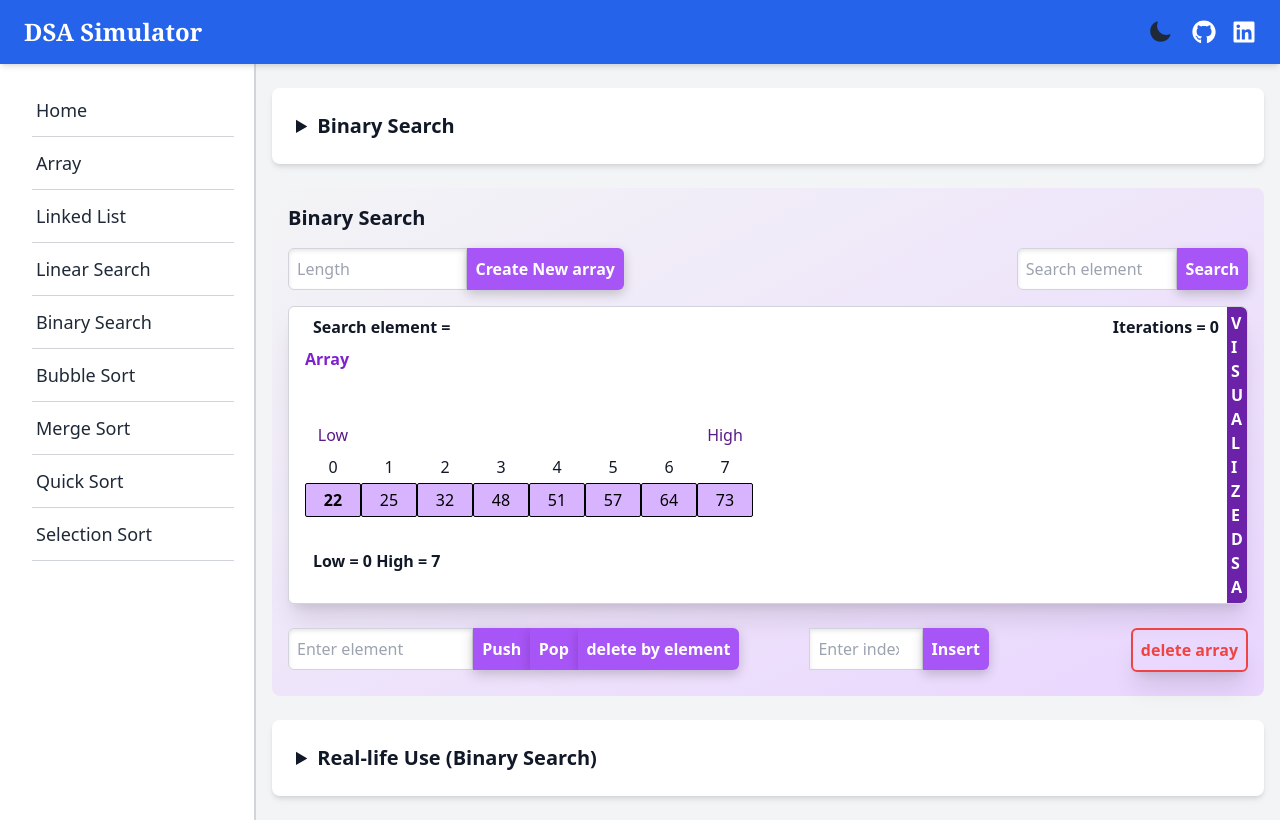
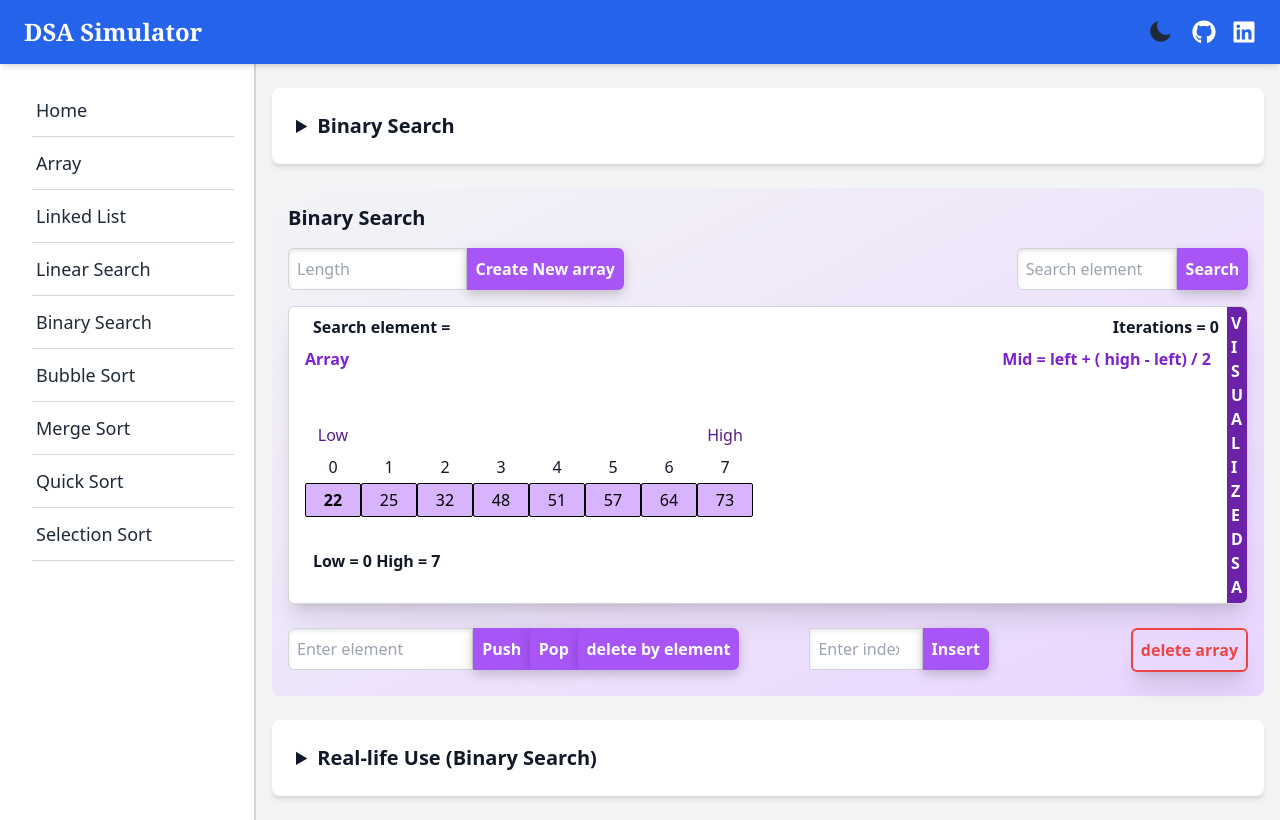
Before and after one commit to dipankar049/dsa-simulator, a React (Vite) app: page /binSearch in a window 1280 px wide. Built offline with nearby package versions, Linux system fonts and the light colour scheme.

Commit message:
style: add eq in binary search

```diff
--- a/src/pages/BinarySearch.jsx
+++ b/src/pages/BinarySearch.jsx
@@ -344,7 +344,10 @@ const BinarySearch = () => {
                                     <p className='pl-4 font-bold'>Search element = {searchEle}</p>
                                     <p className='font-bold'>Iterations = {iterations}</p>
                                 </div>
-                                <p className='m-2 font-bold text-purple-700 dark:text-purple-300'>{arrExist ? 'Array' : ''}</p>
+                                <div className='flex justify-between'>
+                                    <p className='m-2 font-bold text-purple-700 dark:text-purple-300'>{arrExist ? 'Array' : ''}</p>
+                                    <p className='m-2 font-bold text-purple-700 dark:text-purple-300'>{"Mid = left + ( high - left) / 2"}</p>
+                                </div>
                                 <div className='w-full p-2 overflow-x-auto'>
                                     <div
                                         className={`grid grid-rows-3 w-fit`}
```
